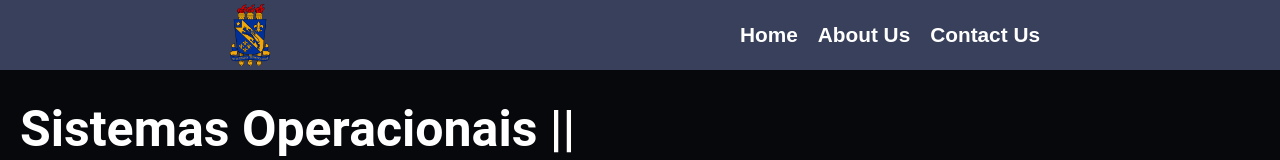
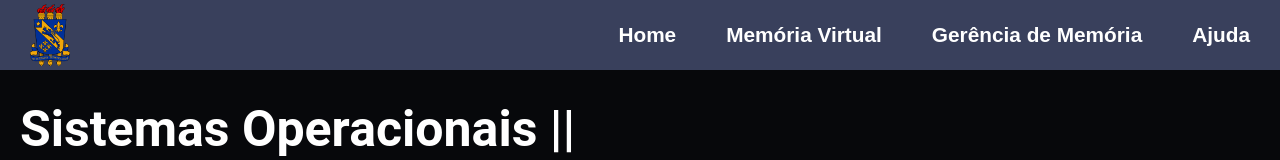
Before and after one commit to Daniel-Farias/site-so2, a React (Vite) app: page / in a window 1280 px wide. Shown: the top 160 px of the page. Built offline with nearby package versions, Linux system fonts and the light colour scheme.

Commit message:
fix-bugs

```diff
--- a/src/components/Footer/index.tsx
+++ b/src/components/Footer/index.tsx
@@ -3,7 +3,7 @@ import * as S from './styles';
 
 export function Footer() {
   return (
-    <S.Container>
+    <S.Container id="help">
       <S.Footer>
         <S.Widget>
           <S.AreaImage>
--- a/src/components/NavBar/index.tsx
+++ b/src/components/NavBar/index.tsx
@@ -10,9 +10,10 @@ export function NavBar() {
       <S.NavbarContainer open={extendNavbar}>
         <S.Img src={logo} alt="UESPI" />
         <S.NavbarLinkContainer>
-          <S.NavbarLink to="/home">Home</S.NavbarLink>
-          <S.NavbarLink to="/about">About Us</S.NavbarLink>
-          <S.NavbarLink to="/contact">Contact Us</S.NavbarLink>
+          <S.NavbarLink to="/">Home</S.NavbarLink>
+          <S.NavbarLink to="/about">Memória Virtual</S.NavbarLink>
+          <S.NavbarLink to="/contact">Gerência de Memória</S.NavbarLink>
+          <S.Anchor href="#help">Ajuda</S.Anchor>
           <S.ButtonLink onClick={() => setExtendNavbar((curr) => !curr)}>
             {extendNavbar ? <>&#10005;</> : <>&#8801;</>}
           </S.ButtonLink>
@@ -22,6 +23,7 @@ export function NavBar() {
             <S.NavbarLinkExtended to="/home">Home</S.NavbarLinkExtended>
             <S.NavbarLinkExtended to="/about">About Us</S.NavbarLinkExtended>
             <S.NavbarLinkExtended to="/contact">Contact Us</S.NavbarLinkExtended>
+            <S.Anchor href="#help">Ajuda</S.Anchor>
           </S.ExtendedNavbar>
         )}
       </S.NavbarContainer>
--- a/src/components/NavBar/styles.ts
+++ b/src/components/NavBar/styles.ts
@@ -1,5 +1,5 @@
 import { Link } from 'react-router-dom';
-import styled from 'styled-components';
+import styled, { css } from 'styled-components';
 
 interface NavbarProps {
   open: boolean;
@@ -17,9 +17,10 @@ export const NavbarContainer = styled.nav<NavbarProps>`
   display: flex;
   align-items: center;
   flex-direction: row;
-  justify-content: space-around;
+  justify-content: space-between;
   position: fixed;
   transition: 0.5s;
+  padding: 0 30px;
 
   @media (min-width: 700px) {
     height: 70px;
@@ -43,23 +44,25 @@ export const NavbarLinkContainer = styled.div`
   display: flex;
 `;
 
-export const NavbarLinkBase = styled(Link)`
+const LinkBaseStyle = css`
   color: white;
   font-size: 1.3rem;
   font-family: Arial, Helvetica, sans-serif;
   text-decoration: none;
   font-weight: bold;
-  margin: 10px;
+  margin-left: 50px;
   transition: 0.5s;
 
-  &:hover,
-  &:focus {
-    color: blue;
+  &:hover {
+    color: #ff9000;
   }
+`;
 
-  &:active {
-    color: red;
-  }
+export const NavbarLinkBase = styled(Link)`
+  ${LinkBaseStyle}
+`;
+export const Anchor = styled.a`
+  ${LinkBaseStyle}
 `;
 
 export const NavbarLinkExtended = styled(NavbarLinkBase)``;
--- a/src/styles/global.ts
+++ b/src/styles/global.ts
@@ -6,6 +6,7 @@ export const GlobalStyle = createGlobalStyle`
     padding: 0;
     box-sizing: border-box;
     outline: 0;
+    scroll-behavior: smooth;
   }
 
   html {
```
